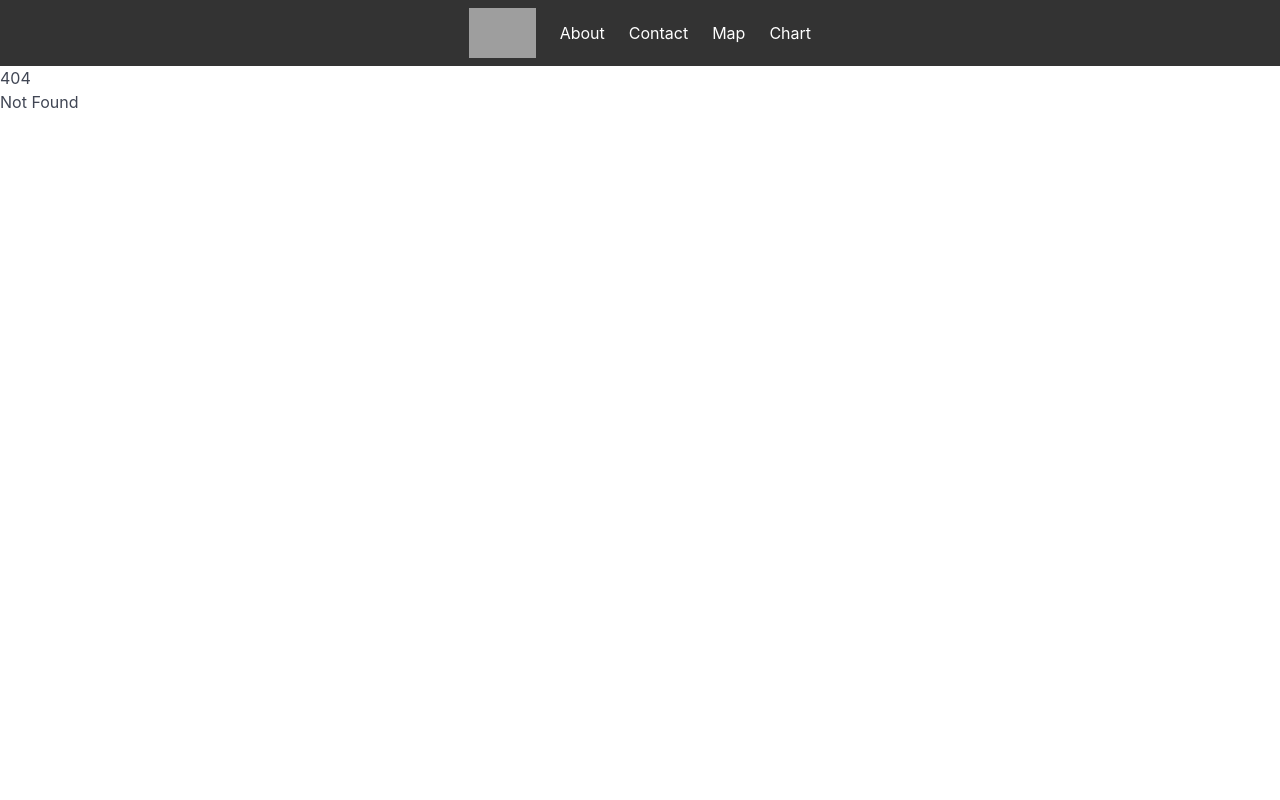
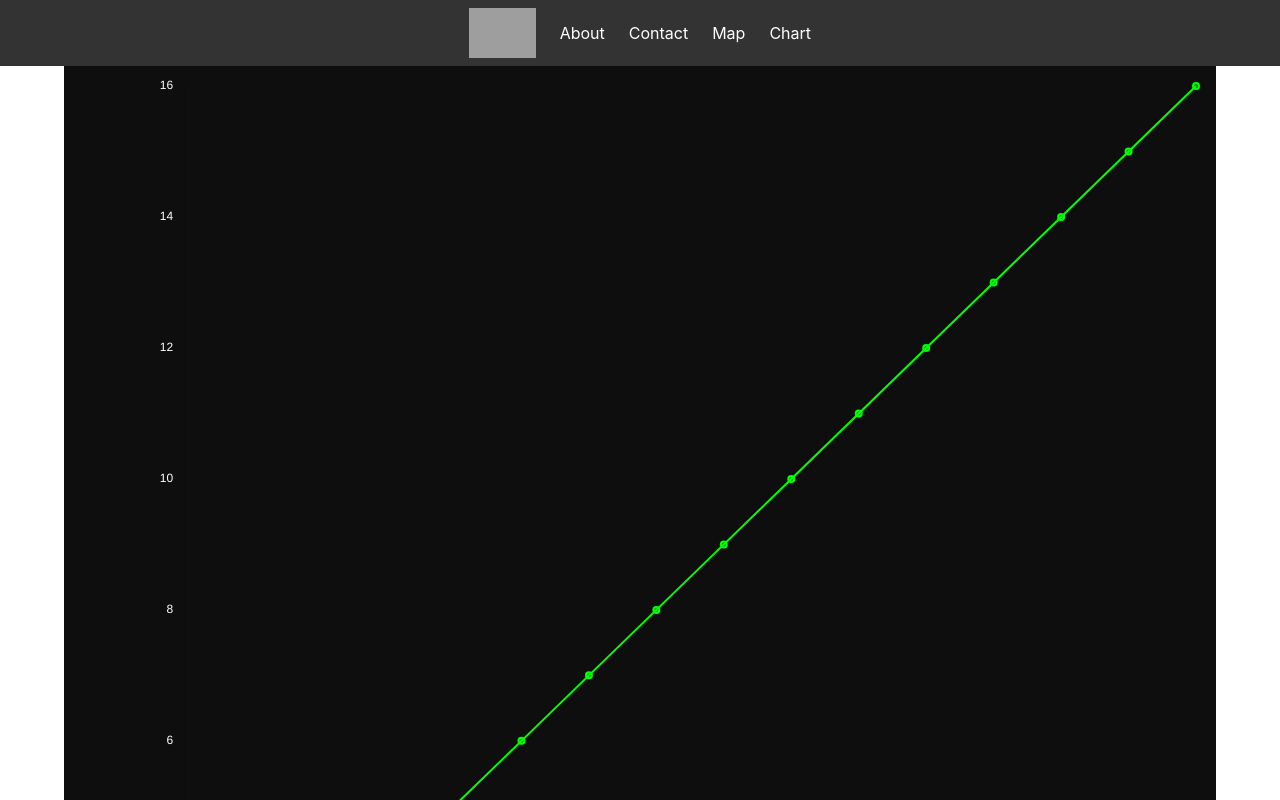
Before and after one commit to Cloudsky01/careshare-stats, a SvelteKit app: page /chart in a window 1280 px wide. Before the commit this address had no page. Shown: the top 800 px of the page. Built offline with nearby package versions, Linux system fonts and the light colour scheme; grey boxes are pictures that could not be loaded.

Commit message:
Added NumberOfVehicles charts

```diff
--- /dev/null
+++ b/src/routes/chart/+page.svelte
@@ -0,0 +1,8 @@
+<script>
+    import NumberOfVehicles from '$lib/components/NumberOfVehiclesChart.svelte';
+</script>
+
+
+<div class="container">
+  <NumberOfVehicles />
+</div>
```
